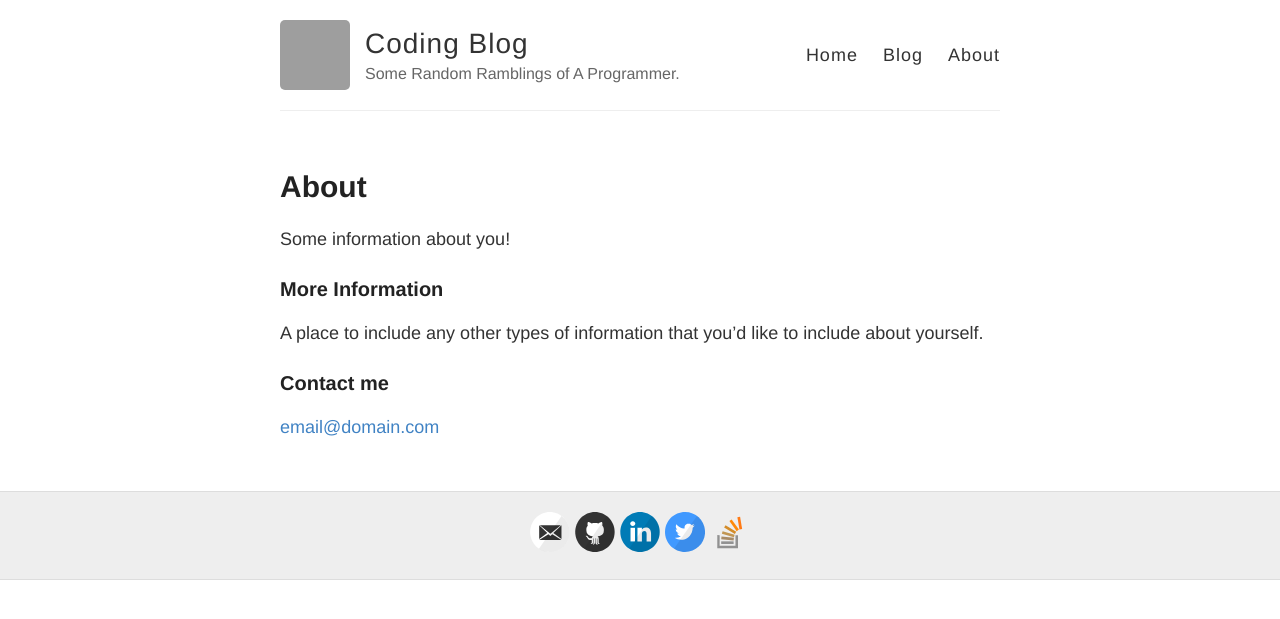
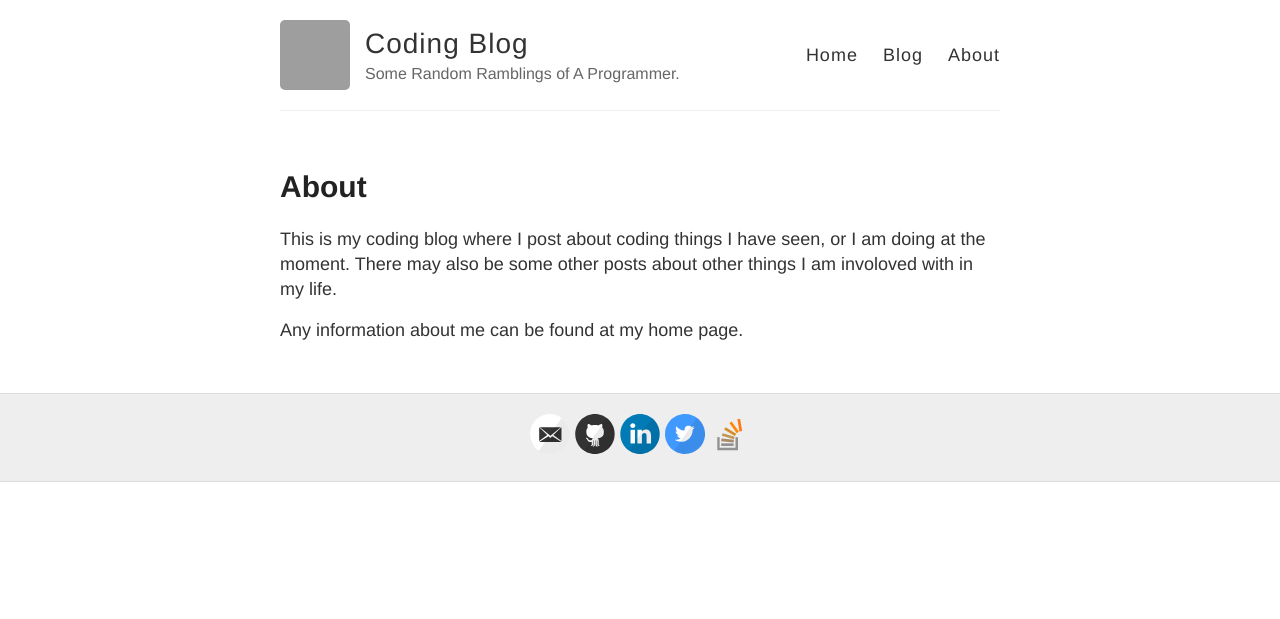
Before and after one commit to TRex22/ISBlog, a Jekyll site: the page built from about.md, in a window 1280 px wide. Shown: the top 619 px of the page. Built offline with Jekyll 4.4.1, drawn with Linux system fonts in a browser that asks for light colours; grey boxes are pictures that could not be loaded.

Commit message:
added about page

```diff
--- a/about.md
+++ b/about.md
@@ -4,12 +4,7 @@ title: About
 permalink: /about/
 ---
 
-Some information about you!
+This is my coding blog where I post about coding things I have seen, or I am doing at the moment.
+There may also be some other posts about other things I am involoved with in my life.
 
-### More Information
-
-A place to include any other types of information that you'd like to include about yourself.
-
-### Contact me
-
-[email@domain.com](mailto:email@domain.com)
+Any information about me can be found at my home page.
```
